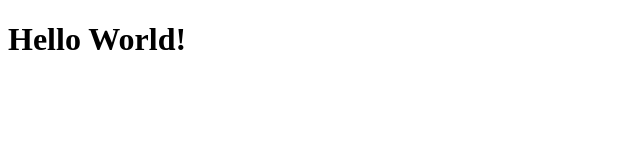
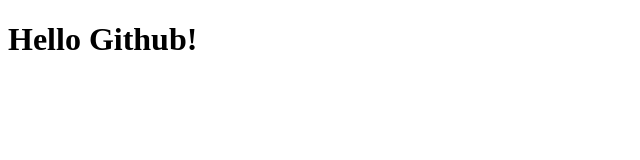
Before and after one commit to cuijiahuawx/hello, a plain HTML site: page index.html in a window 1280 px wide. Shown: the full height of the page, 0-640 px from the left. Drawn offline with Linux system fonts and the light colour scheme.

Commit message:
Change content

```diff
--- a/index.html
+++ b/index.html
@@ -7,6 +7,6 @@
     <title>Git</title>
 </head>
 <body>
-    <h1>Hello World!</h1>
+    <h1>Hello Github!</h1>
 </body>
 </html>
```
